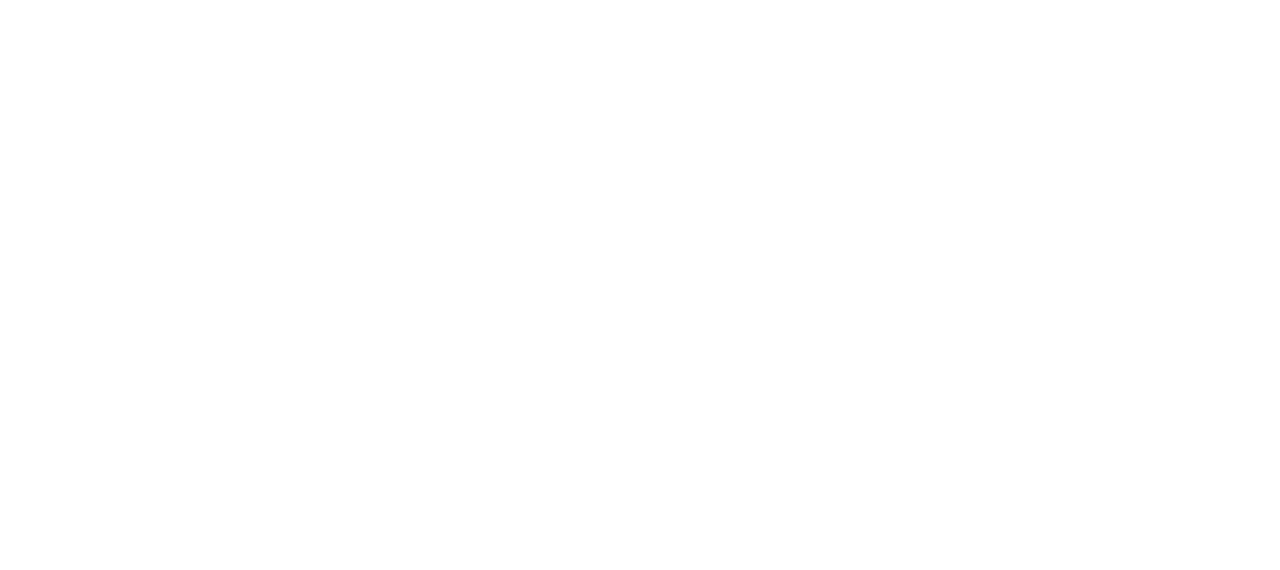
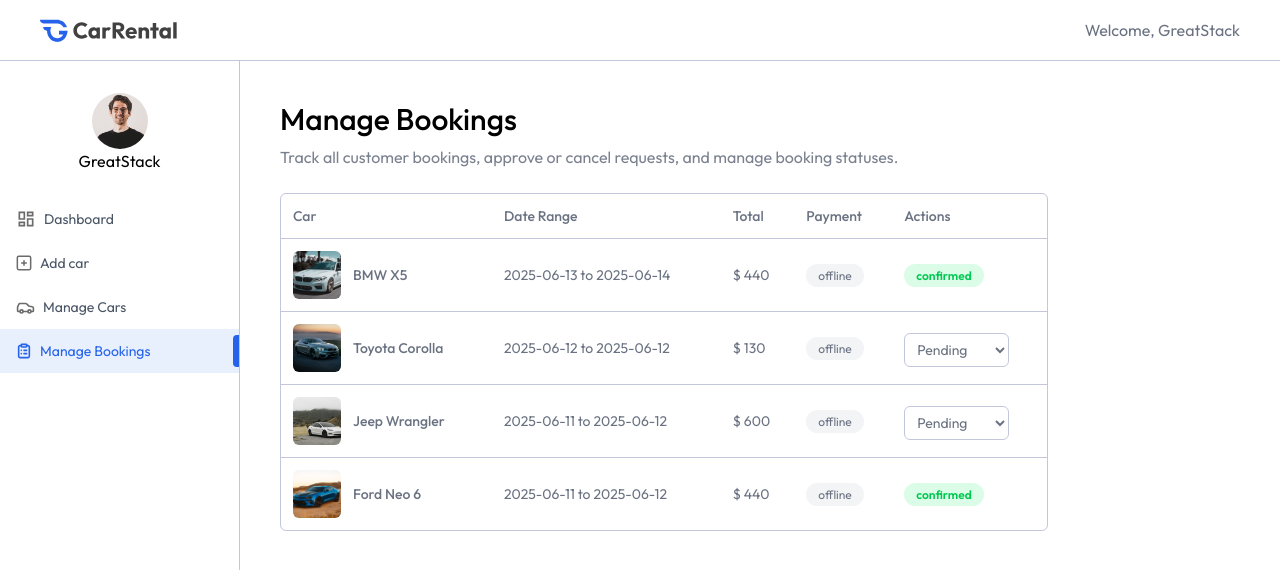
Before and after one commit to Parvez089/mern-car-rental-app-frontend, a React (Vite) app: page /owner/manage-bookings in a window 1280 px wide. Before the commit this address had no page. Shown: the top 570 px of the page. Built offline with nearby package versions, Linux system fonts and the light colour scheme.

Commit message:
owner dashboard fix

```diff
--- a/src/App.jsx
+++ b/src/App.jsx
@@ -28,7 +28,7 @@
           <Route index element={<Dashboard />} />
           <Route path='add-car' element={<AddCar />} />
           <Route path='manage-cars' element={<ManageCars />} />
-          <Route path='manage-cars' element={<ManageBookings />} />
+          <Route path='manage-bookings' element={<ManageBookings />} />
         </Route>
       </Routes>
       {!isOwnerPath && <Footer />}
--- a/src/pages/owner/ManageBookings.jsx
+++ b/src/pages/owner/ManageBookings.jsx
@@ -1,11 +1,98 @@
-import React from "react";
+/** @format */
+
+import React, { useEffect, useState } from "react";
+import { dummyMyBookingsData } from "../../assets/assets";
+
+import Title from "../../components/owner/Title";
 
 const ManageBookings = () => {
+  const currency = import.meta.env.VITE_CURRENCY;
+  const [bookings, setBookings] = useState([]);
+
+  const fetchOwnerBookings = async () => {
+    setBookings(dummyMyBookingsData);
+  };
+
+  useEffect(() => {
+    fetchOwnerBookings();
+  });
   return (
-  <div>
-    ManageBookings
-  </div>
-);
+    <div className='px-4 pt-10 md:px-10 w-full'>
+      <Title
+        title={"Manage Bookings"}
+        subTitle={
+          "Track all customer bookings, approve or cancel requests, and manage booking statuses."
+        }
+      />
+
+      <div className='max-w-3xl w-full rounded-md overflow-hidden border border-borderColor mt-6'>
+        <table className='w-full border-collapse text-left text-sm text-gray-600'>
+          <thead className='text-gray-500'>
+            <tr>
+              <th className='p-3 font-medium'>Car</th>
+              <th className='p-3 font-medium max-md:hidden'>Date Range</th>
+              <th className='p-3 font-medium'>Total</th>
+              <th className='p-3 font-medium'>Payment</th>
+              <th className='p-3 font-medium'>Actions</th>
+            </tr>
+          </thead>
+          <tbody>
+            {bookings.map((booking, index) => (
+              <tr
+                key={index}
+                className='border-t border-borderColor text-gray-500'>
+                <td className='p-3 flex items-center gap-3'>
+                  <img
+                    src={booking.car.image}
+                    alt=''
+                    className='h-12 w-12 aspect-square rounded-md object-cover'
+                  />
+                  <p className='font-medium max-md:hidden'>
+                    {booking.car.brand} {booking.car.model}
+                  </p>
+                </td>
+
+                <td className='p-3 max-md:hidden'>
+                  {booking.pickupDate.split("T")[0]} to{" "}
+                  {booking.returnDate.split("T")[0]}
+                </td>
+
+                <td className='p-3'>
+                  {currency} {booking.price}
+                </td>
+
+                <td className='p-3 max-md:hidden'>
+                  <span className='bg-gray-100 px-3 py-1 rounded-full text-xs'>
+                    offline
+                  </span>
+                </td>
+                <td className='p-3 max-md:hidden'>
+                  {booking.status === "pending" ? (
+                    <select
+                      value={booking.status}
+                      className='px-2 py-1.5 mt-1 text-gray-500 border border-borderColor rounded-md outline-none'>
+                      <option value=''>Pending</option>
+                      <option value='cancelled'>Cancelled</option>
+                      <option value='confirmed'>Confirmed</option>
+                    </select>
+                  ) : (
+                    <span
+                      className={`px-3 py-1 rounded-full text-xs font-semibold ${
+                        booking.status === "confirmed"
+                          ? "bg-green-100 text-green-500"
+                          : "bg-red-100 text-red-500"
+                      }`}>
+                      {booking.status}
+                    </span>
+                  )}
+                </td>
+              </tr>
+            ))}
+          </tbody>
+        </table>
+      </div>
+    </div>
+  );
 };
 
 export default ManageBookings;
--- a/src/pages/owner/ManageCars.jsx
+++ b/src/pages/owner/ManageCars.jsx
@@ -67,6 +67,7 @@
 
                 <td className="flex items-center p-3">
                   <img src={car.isAvaliable ? assets.eye_close_icon : assets.eye_icon} alt="" className="cursor-pointer"/>
+                  <img src={assets.delete_icon} alt="" className="cursor-pointer"/>
                 </td>
               </tr>
             ))}
```
